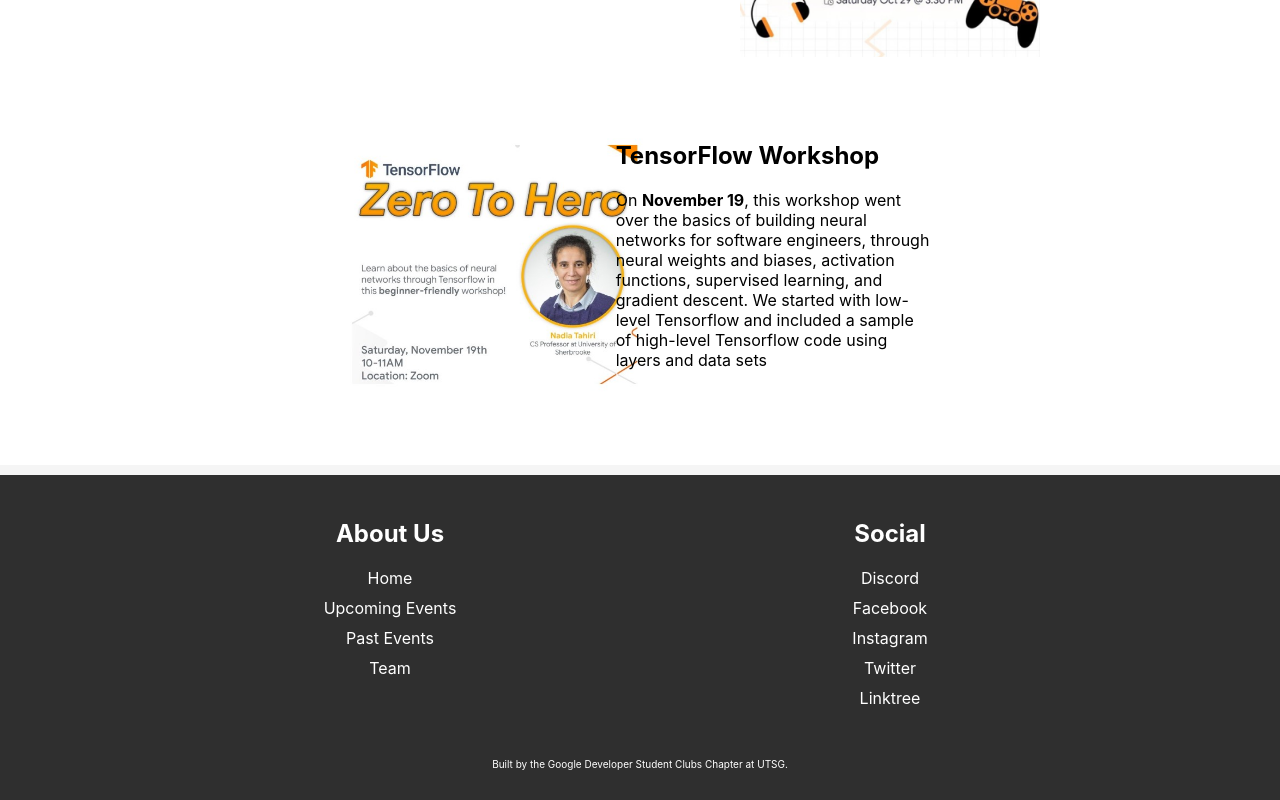
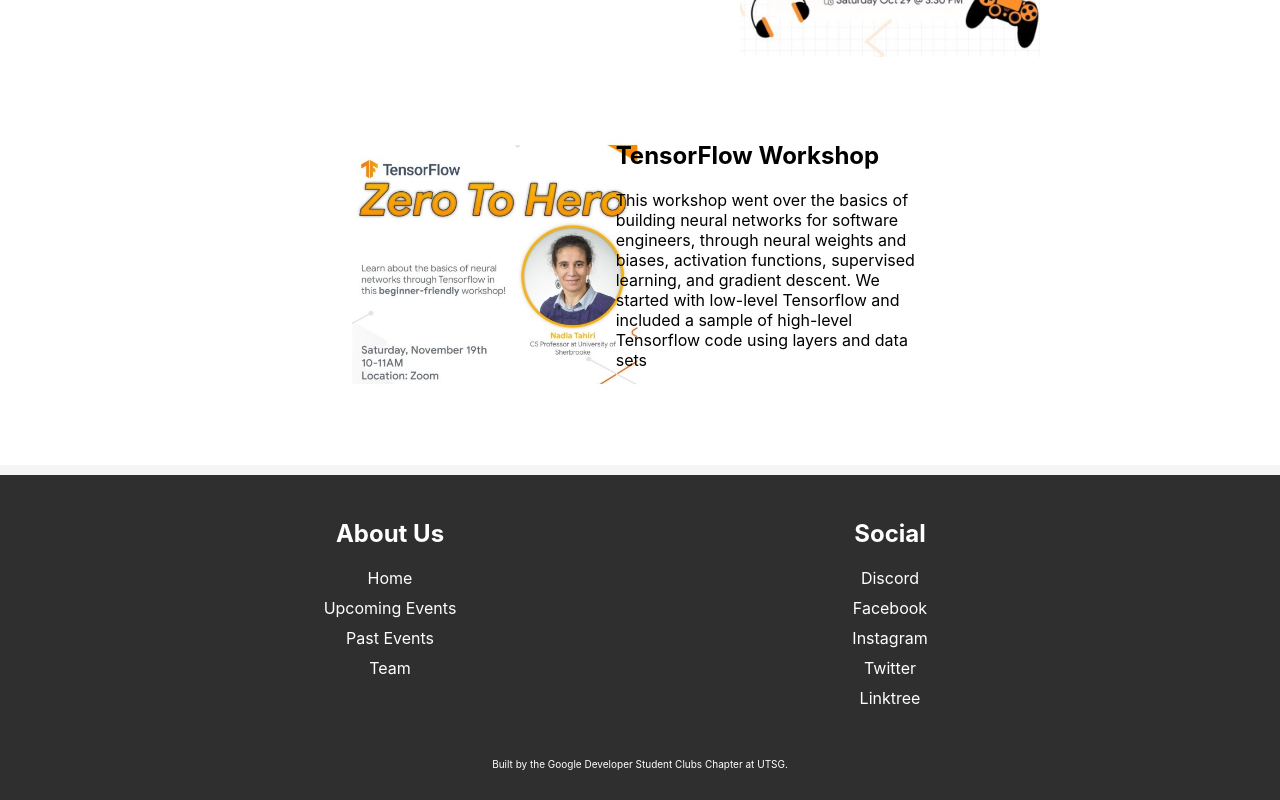
Before and after one commit to zoya5636/gdsc_website-master, a React (Create React App) app: page /past_events/2022 in a window 1280 px wide. Shown: the part 1338-2138 px from the top of the page. Built offline with nearby package versions, Linux system fonts and the light colour scheme.

Commit message:
Fixed Grammatical Error

```diff
--- a/src/components/Past Events/InfoSection/InfoSection.jsx
+++ b/src/components/Past Events/InfoSection/InfoSection.jsx
@@ -83,7 +83,7 @@
                                 <Grid item md={4} spacing={2}>
                                     <h2>TensorFlow Workshop</h2>
                                     <p>
-                                        On <b>November 19</b>, this workshop went over the basics of building neural networks for software engineers,
+                                        This workshop went over the basics of building neural networks for software engineers,
                                         through neural weights and biases, activation functions, supervised learning, and gradient descent. We started
                                         with low-level Tensorflow and included a sample of high-level Tensorflow code using layers and data sets
                                     </p>
```
